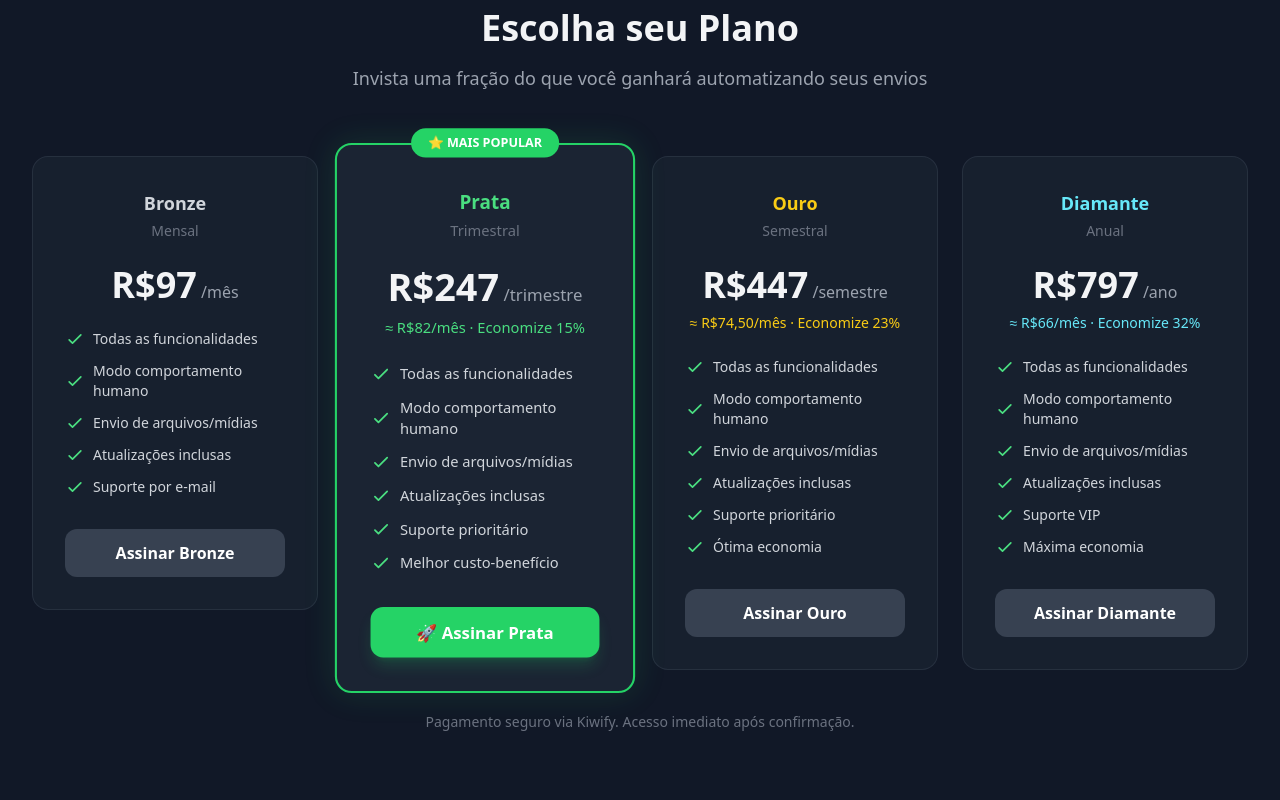
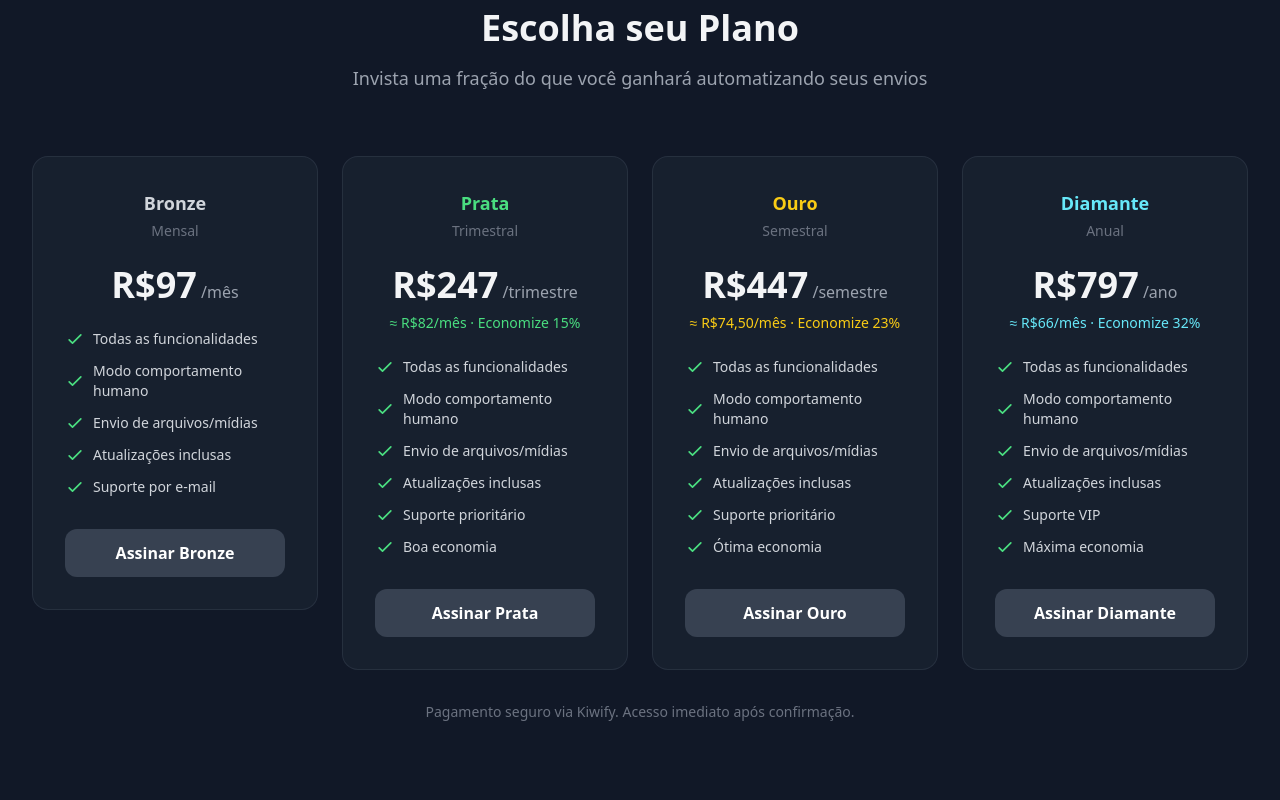
Before and after one commit to MauricioFurlan/lading_autosandzap, a plain HTML site: page index.html in a window 1280 px wide. Shown: the part 2620-3420 px from the top of the page. Drawn offline with nearby package versions, Linux system fonts and the light colour scheme.

Commit message:
Remove destaque de plano recomendado na seção de preços
Todos os cards ficam com o mesmo estilo e o CTA final leva para a
seção de planos em vez de direcionar ao Prata.

Co-Authored-By: Claude Opus 5.5 <noreply@anthropic.com>

```diff
--- a/index.html
+++ b/index.html
@@ -310,12 +310,9 @@
                     </a>
                 </div>
 
-                <!-- Plano Prata (Destacado) -->
-                <div class="card-highlight bg-gray-800/80 rounded-2xl p-8 text-center relative scale-105">
-                    <div class="absolute -top-4 left-1/2 -translate-x-1/2 bg-whatsapp-500 text-white text-xs font-bold px-4 py-1.5 rounded-full">
-                        ⭐ MAIS POPULAR
-                    </div>
-                    <div class="mb-6 mt-2">
+                <!-- Plano Prata -->
+                <div class="bg-gray-800/50 border border-gray-700/50 rounded-2xl p-8 text-center hover:border-gray-600 transition">
+                    <div class="mb-6">
                         <h3 class="text-lg font-semibold text-whatsapp-400 mb-1">Prata</h3>
                         <p class="text-sm text-gray-500">Trimestral</p>
                     </div>
@@ -347,11 +344,11 @@
                         </li>
                         <li class="flex items-center gap-2">
                             <svg class="w-5 h-5 text-whatsapp-400 flex-shrink-0" fill="none" stroke="currentColor" viewBox="0 0 24 24"><path stroke-linecap="round" stroke-linejoin="round" stroke-width="2" d="M5 13l4 4L19 7"/></svg>
-                            Melhor custo-benefício
+                            Boa economia
                         </li>
                     </ul>
-                    <a href="https://pay.kiwify.com.br/R2KPXXN" target="_blank" class="block w-full bg-whatsapp-500 hover:bg-whatsapp-600 text-white py-3 px-6 rounded-xl font-bold transition shadow-lg shadow-whatsapp-500/20">
-                        🚀 Assinar Prata
+                    <a href="https://pay.kiwify.com.br/R2KPXXN" target="_blank" class="block w-full bg-gray-700 hover:bg-gray-600 text-white py-3 px-6 rounded-xl font-semibold transition">
+                        Assinar Prata
                     </a>
                 </div>
 
@@ -551,11 +548,8 @@
                 Enquanto você lê isso, seus concorrentes já estão automatizando. Comece hoje e economize horas do seu dia com envios inteligentes e seguros.
             </p>
             <div class="flex flex-col sm:flex-row gap-4 justify-center">
-                <a href="https://pay.kiwify.com.br/R2KPXXN" target="_blank" class="bg-whatsapp-500 hover:bg-whatsapp-600 text-white px-10 py-4 rounded-xl font-bold text-lg transition shadow-lg shadow-whatsapp-500/30">
-                    🚀 Começar Agora — Plano Prata
-                </a>
-                <a href="#precos" class="border border-gray-600 hover:border-gray-400 text-gray-300 px-10 py-4 rounded-xl font-semibold text-lg transition">
-                    Ver Todos os Planos
+                <a href="#precos" class="bg-whatsapp-500 hover:bg-whatsapp-600 text-white px-10 py-4 rounded-xl font-bold text-lg transition shadow-lg shadow-whatsapp-500/30">
+                    🚀 Escolher Meu Plano
                 </a>
             </div>
             <div class="mt-10 flex flex-wrap justify-center gap-6 text-sm text-gray-400">
```
